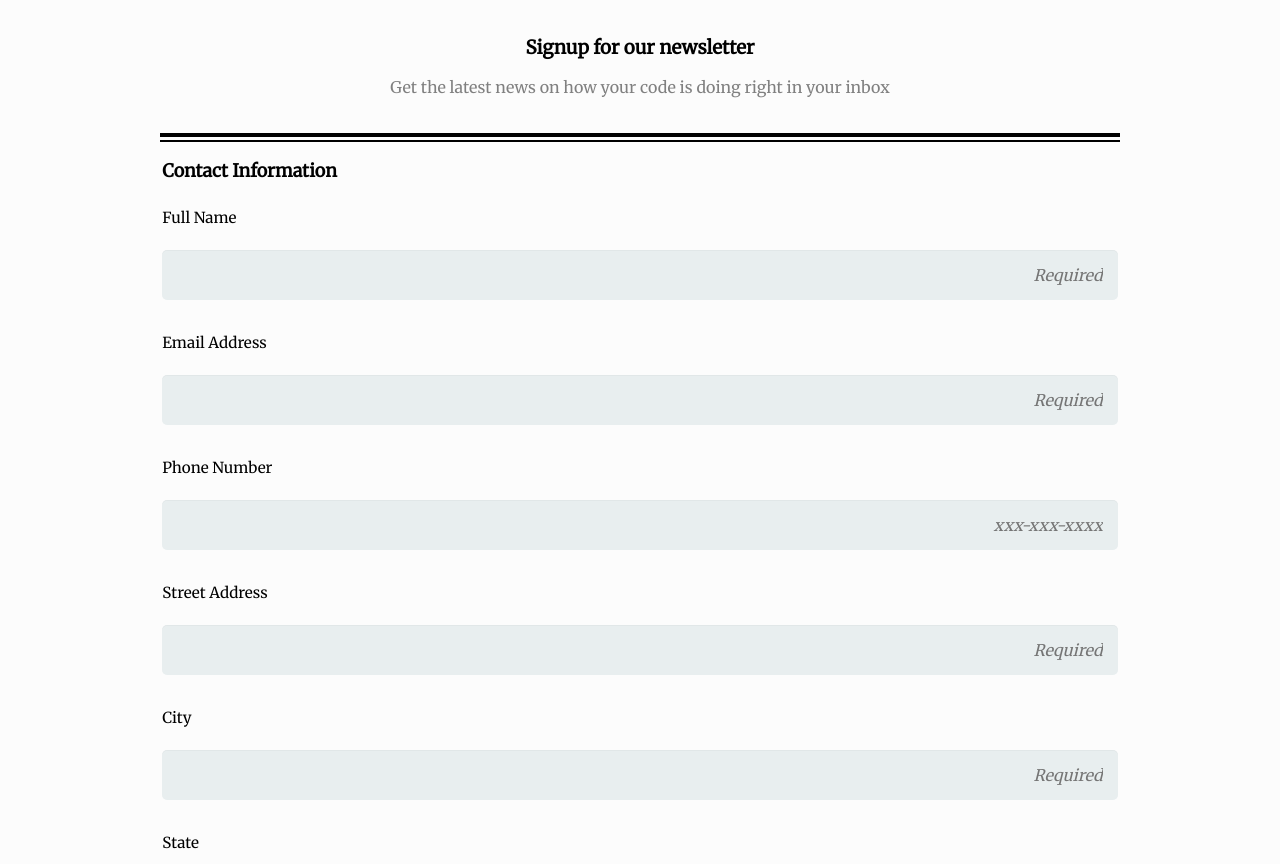
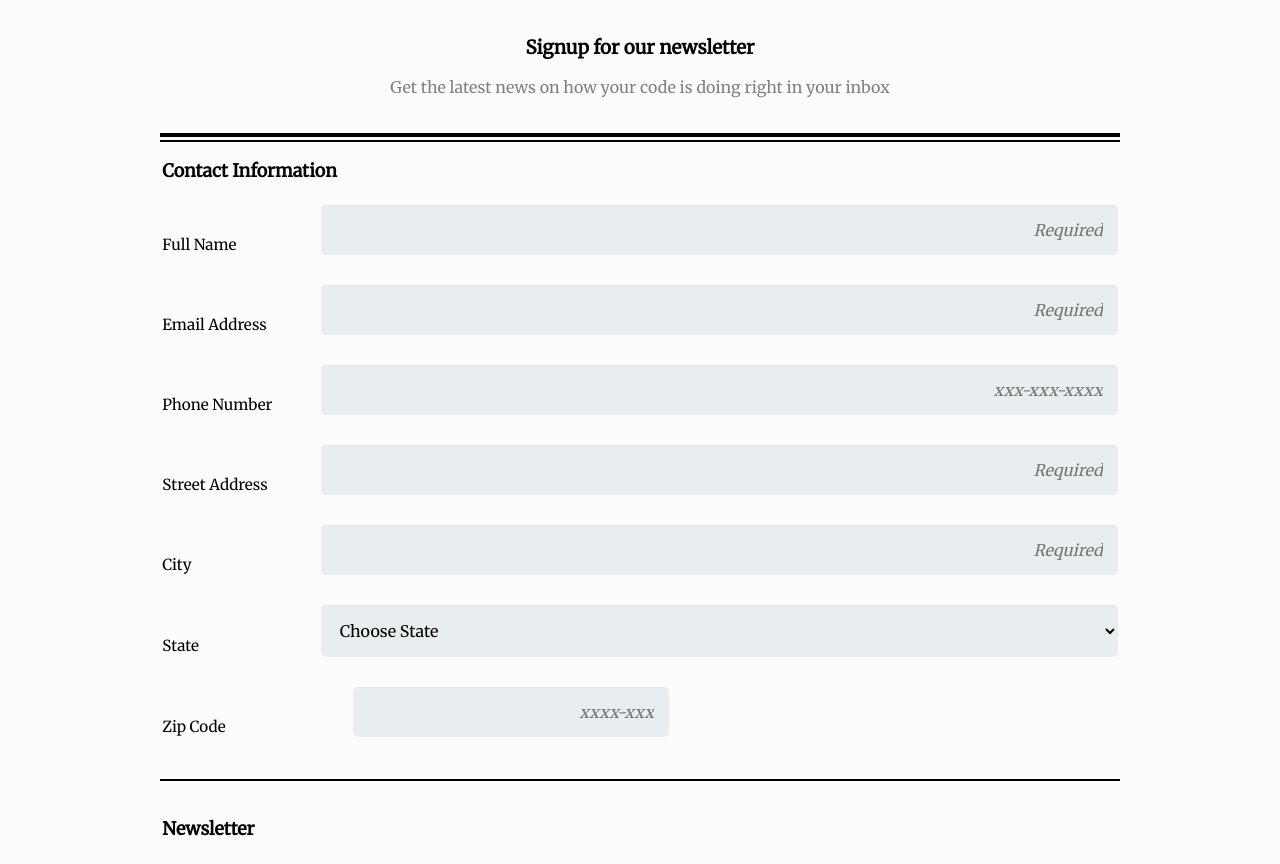
Before and after one commit to bowen-anth/techdegree-project-3, a plain HTML site: page index.html in a window 1280 px wide. Shown: the part 74-938 px from the top of the page. Drawn offline with Linux system fonts and the light colour scheme.

Commit message:
added 768px media

```diff
--- a/css/styles.css
+++ b/css/styles.css
@@ -175,6 +175,26 @@ Media Queries
 		max-width: 75%;
 	}
 
+	.container {
+		display: flex;
+		align-items: center;
+		justify-content: left;
+	}
+
+	.container label {
+		flex-basis: 20%;
+	}
+
+	.container input select {
+		flex-basis: 70%;
+		flex-grow: 1;
+		justify-content: left;
+	}
+
+	.newsletter {
+		padding-top: 20px;
+	}
+
 	.signup {
 		max-width: 75%;
 		padding: 20px 20px;
--- a/index.html
+++ b/index.html
@@ -23,32 +23,32 @@
 			<fieldset class="contact-fieldset">
 
 				<legend><h3>Contact Information</h3></legend>
-			<div>
+			<div class="container">
 				<label for="name">Full Name</label><br><br>
 				<input type="text" id="name" name="user_name" placeholder="Required">
 			</div>
 
-			<div>
+			<div class="container">
 				<label for="email">Email Address</label><br><br>
 				<input type="email" id="email" name="user_email" placeholder="Required">
 			</div>
 
-			<div>
+			<div class="container">
 				<label for="phone">Phone Number</label><br><br>
 				<input type="tel" id="phone" name="user_phone" placeholder="xxx-xxx-xxxx" max-length="10"> <!-- exceeds -- max length -->
 			</div>
 
-			<div>
+			<div class="container">
 				<label for="address">Street Address</label><br><br>
 				<input type="text" id="address" name="user_address" placeholder="Required">
 			</div>
 
-			<div>
+			<div class="container">
 				<label for="city">City</label><br><br>
 				<input type="text" id="city" name="user_city" placeholder="Required">
 			</div>
 
-			<div>
+			<div class="container">
 				<label for="state">State</label><br><br>
 					<select type="state" id="state" name="state" placeholder="Choose State">
 						<option value="Choose" class="choose">Choose State</option>
@@ -106,17 +106,18 @@
 					</select>
 			</div>
 
-			<div>
+			<div class="container">
 				<label for="zip">Zip Code</label><br><br>
 				<input type="text" id="zip" name="user_zip" inputmode="numeric" pattern=[0-9] maxlength="10" class="zip-length" placeholder="xxxx-xxx"> <!-- exceeds -- max length and numeric input-->
 			</div>
+
 			</fieldset>
 
 		<!-- Border Here -->
 
 
 			<fieldset>
-				<legend><h3>Newsletter</h3></legend>
+				<legend><h3 class="newsletter">Newsletter</h3></legend>
 				<label>Select the newsletters you would like to receive</label><br><br>
 
 				<input type="checkbox" id="html_news" name="html_news" value="html_news">
```
